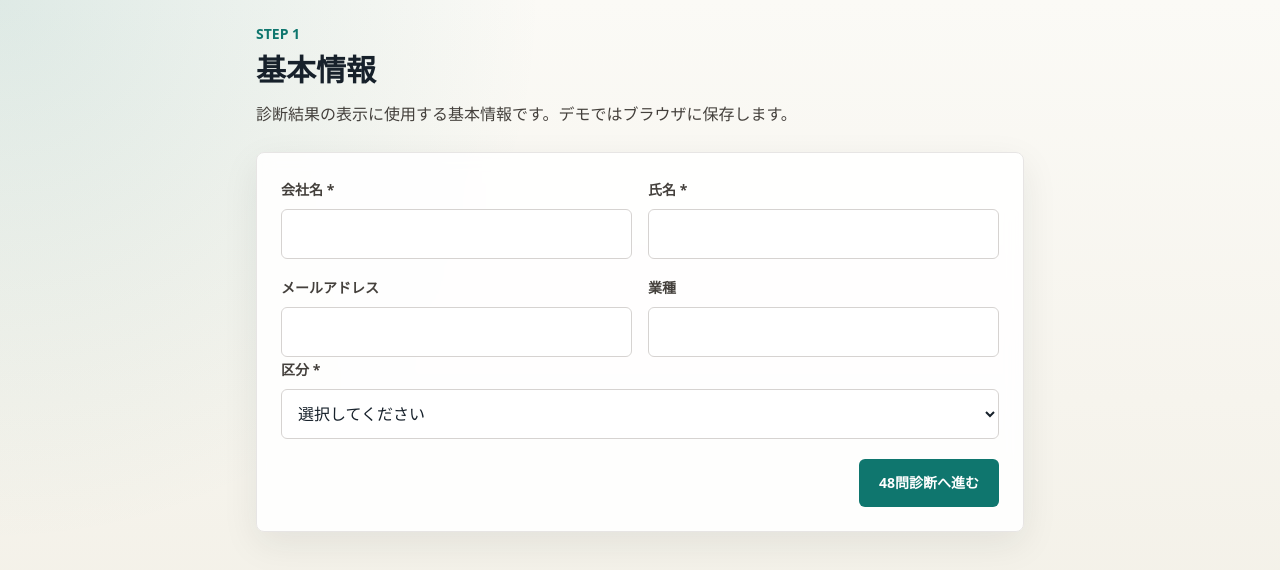
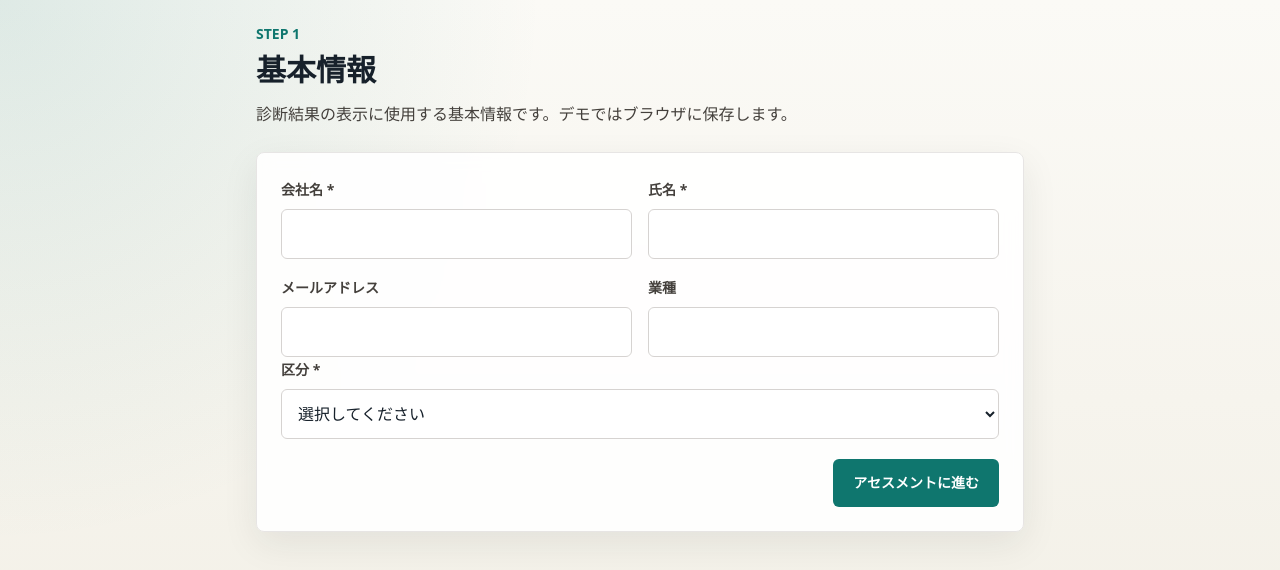
Before and after one commit to tworails-sato/shacho-karte-demo, a Next.js app: page /basic-info in a window 1280 px wide. Shown: the top 570 px of the page. Built offline with nearby package versions, Linux system fonts and the light colour scheme.

Commit message:
update lp design

```diff
--- a/app/basic-info/page.tsx
+++ b/app/basic-info/page.tsx
@@ -84,7 +84,7 @@ export default function BasicInfoPage() {
 
           <div className="flex flex-col gap-3 sm:flex-row sm:justify-end">
             <button className="primary-button" type="submit">
-              48問診断へ進む
+              アセスメントに進む
             </button>
           </div>
         </form>
```
